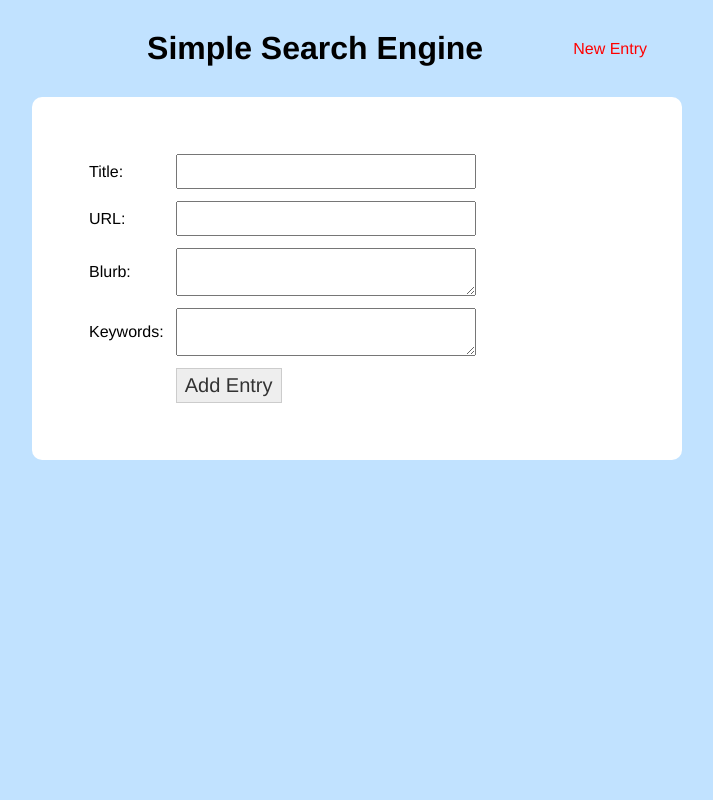
After one commit to Nslkh/search-engine, a PHP site: page /Narzullodev/new_entry.php in a window 1280 px wide. The commit adds this page. Shown: the whole page, without its empty margins (283-996 px from the left). Run offline with PHP 8.4, Linux system fonts and the light colour scheme.

Commit message:
Add New Search Engine

```diff
--- a/index.php
+++ b/index.php
@@ -1,5 +1,5 @@
 <?php
-	define("SITE_ADDR", "http://http://localhost/Narzullodev/MyProjects/search-engine/");
+	define("SITE_ADDR", "http://localhost/Narzullodev/MyProjects/search-engine/");
 	include("./include.php");
 	$site_title = 'Simple Search Engine ';
 ?>
--- /dev/null
+++ b/new_entry.php
@@ -0,0 +1,99 @@
+<?php
+	define("SITE_ADDR", "http://localhost/Narzullodev/MyProjects/search-engine");
+	include("./include.php");
+	$site_title = 'Simple Search Engine ';
+?>
+<html>
+	<head>
+		<meta charset="utf-8">
+		<meta name="viewport" content="width=device-width">
+
+		<title><?php echo $site_title; ?></title>
+
+		<!-- link to the stylesheets -->
+		<link rel="stylesheet" type="text/css" href="./main.css"></link>
+	</head>
+
+	<body>
+
+		<div id="wrapper">
+
+
+			<div id="top_header">
+				<div id="nav">
+					<a href="<?php echo SITE_ADDR;?>new_entry.php">New Entry</a>
+				</div>
+
+				<div id="logo">
+					<h1><a href="<?php echo SITE_ADDR;?>">Simple Search Engine</a></h1>
+				</div>
+			</div>
+
+
+			<div id="main" class="shadow-box"><div id="content">
+
+				<?php
+
+					// check to see if the form was submitted
+					if (isset($_POST['addBtn'])){
+						// get all the form data
+						$title = isset($_POST['title']) ? htmlspecialchars($_POST['title']) : "";
+						$blurb = isset($_POST['blurb']) ? htmlspecialchars($_POST['blurb']) : "";
+						$url = isset($_POST['url']) ? htmlspecialchars($_POST['url']) : "";
+						$keywords = isset($_POST['keywords']) ? htmlspecialchars($_POST['keywords']) : "";
+
+						// make sure all the form data was submitted
+						if ($title && $url && $blurb & $keywords){
+							// setup some vars
+							$id = '';
+
+							// CONNECT TO THE DB
+							$conn = mysqli_connect(DB_SERVER, DB_USER, DB_PASS, DB_NAME);
+
+							mysqli_query($conn, "INSERT INTO search_engine VALUES ('$id', '$title', '$blurb', '$url', '$keywords')");
+
+							// make sure entry was created
+							if (mysqli_num_rows(mysqli_query($conn, "SELECT * FROM search_engine WHERE title='{$title}' AND url='{$url}'"))){
+								echo 'New entry was added';
+
+								$title = '';
+								$url = '';
+								$keywords = '';
+								$blurb = '';
+							}
+							else
+								echo 'An error occured. No new entry was added.';
+						}
+						else
+							echo 'Please provided all data. The entire form is required.';
+
+					}
+				?>
+
+				<form action="" method="POST" name="">
+					<table>
+						<tr>
+							<td>Title:</td>
+							<td><input type="text" name="title" value="<?php echo isset($title) ? $title : ""; ?>" /></td>
+						</tr>
+						<tr>
+							<td>URL:</td>
+							<td><input type="text" name="url" value="<?php echo isset($url) ? $url : ""; ?>" /></td>
+						</tr>
+						<tr>
+							<td>Blurb:</td>
+							<td><textarea name="blurb" value="<?php echo isset($blurb) ? $blurb : ""; ?>"></textarea></td>
+						</tr>
+						<tr>
+							<td>Keywords:</td>
+							<td><textarea name="keywords" value="<?php echo isset($keywords) ? $keywords : ""; ?>"></textarea></td>
+						</tr>
+						<tr>
+							<td></td>
+							<td><input type="submit" name="addBtn" value="Add Entry" /></td>
+						</tr>
+					</table>
+				</form>
+		</div>
+	</body>
+</html>
```
